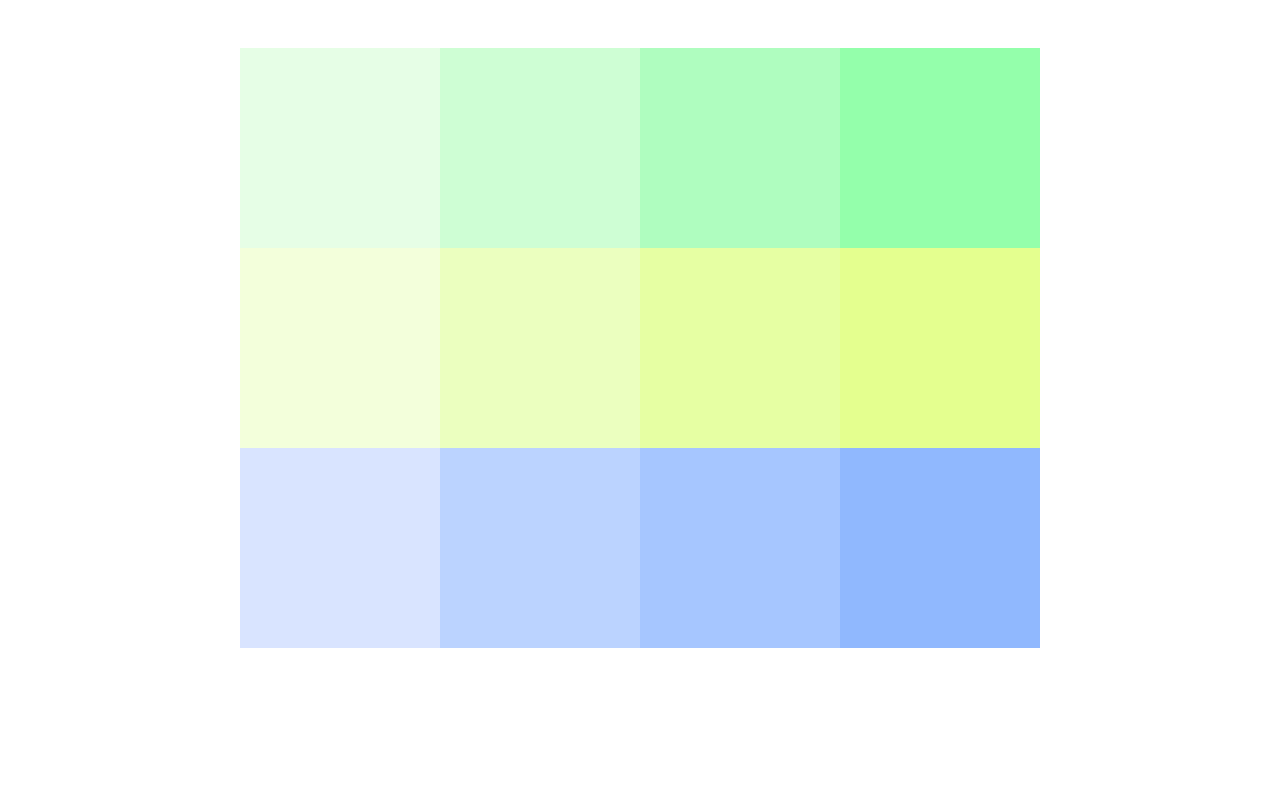
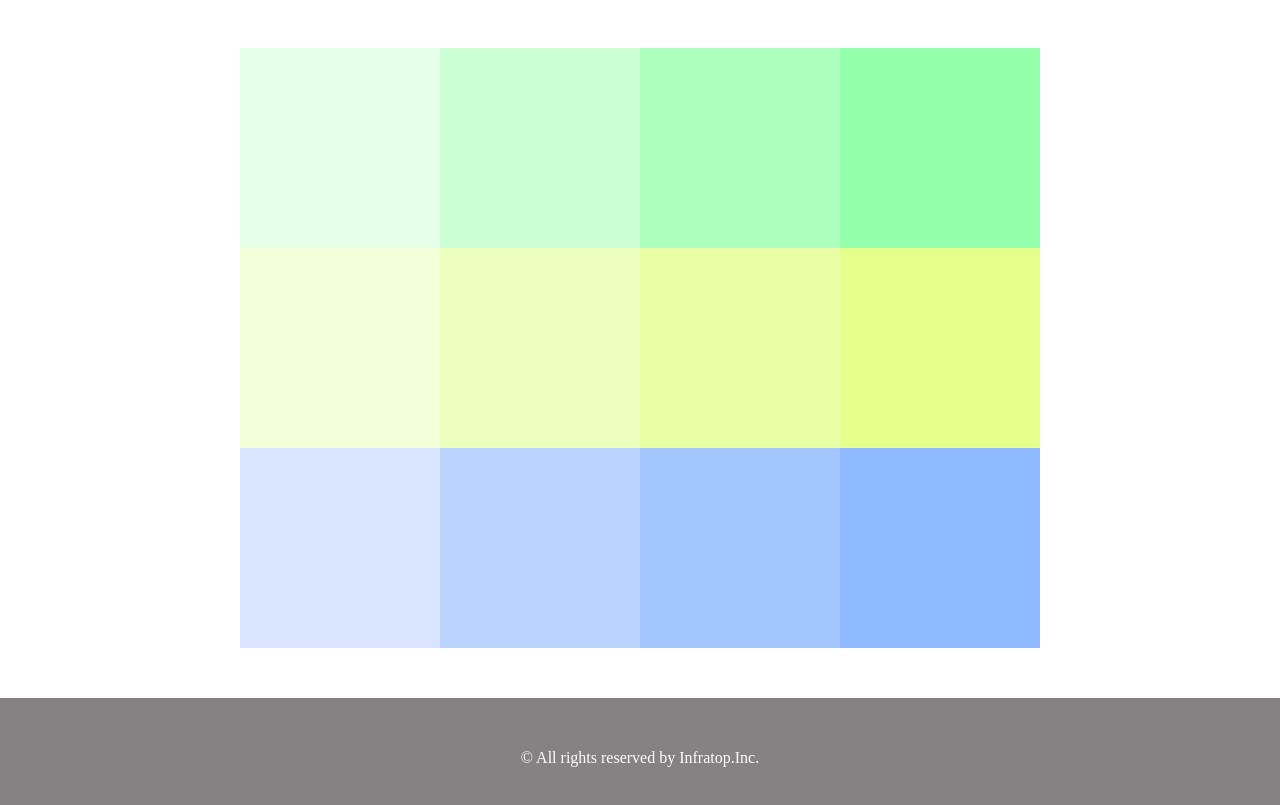
Before and after one commit to T-oka-4835/html1-5, a plain HTML site: page index.html in a window 1280 px wide. Shown: the part 129-934 px from the top of the page. Before the commit the page ends 827 px from the top, so only its background shows below. Drawn offline with Linux system fonts and the light colour scheme.

Commit message:
[finish] 1-5

```diff
--- a/index.html
+++ b/index.html
@@ -46,6 +46,8 @@
       </div>
     </main>
 
-    <footer></footer>
+    <footer>
+      <p class="footer-text">© All rights reserved by Infratop.Inc.</p>
+    </footer>
   </body>
 </html>
--- a/style.css
+++ b/style.css
@@ -106,3 +106,15 @@ main {
   height: 200px;
   background-color: #8eb8ff;
 }
+
+footer {
+  width: 100%;
+  height: 120px;
+  text-align: center;
+  background-color: #848282;
+  line-height: 120px;
+}
+
+.footer-text {
+  color: white;
+}
```
